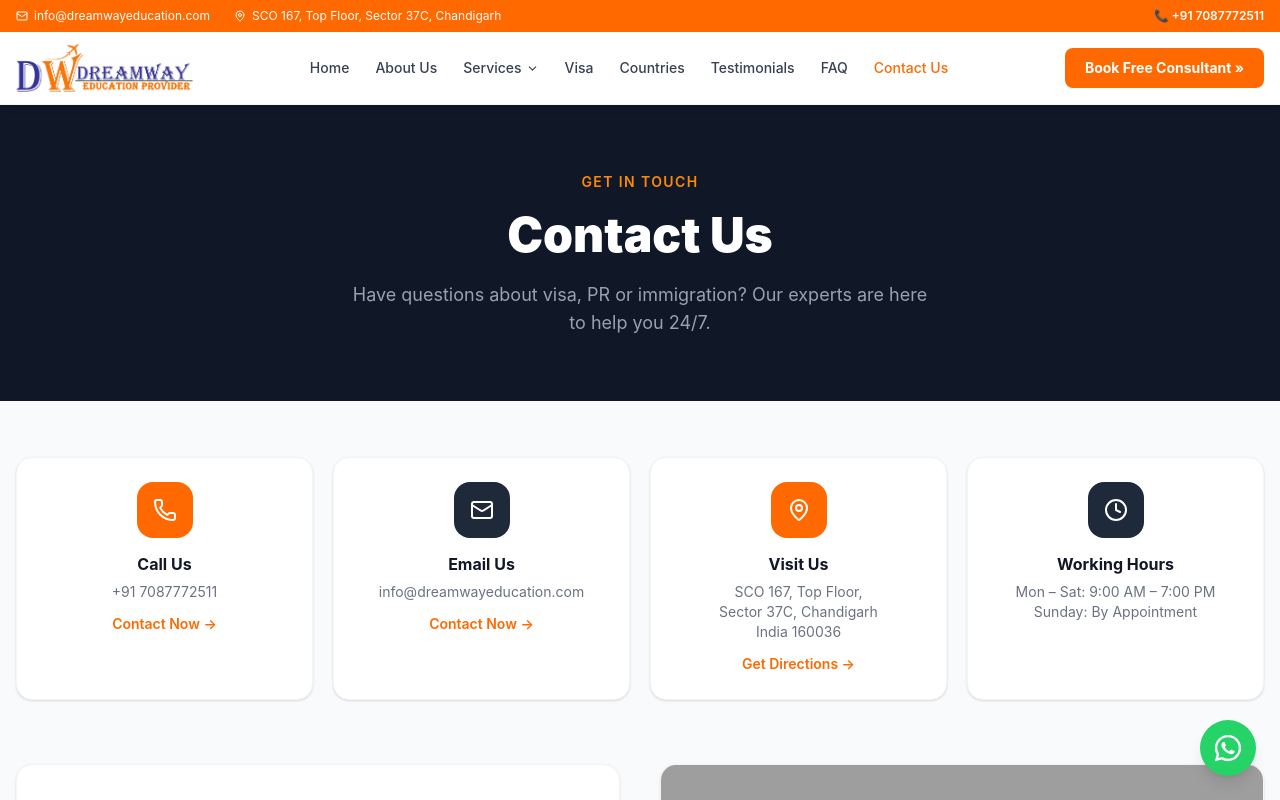
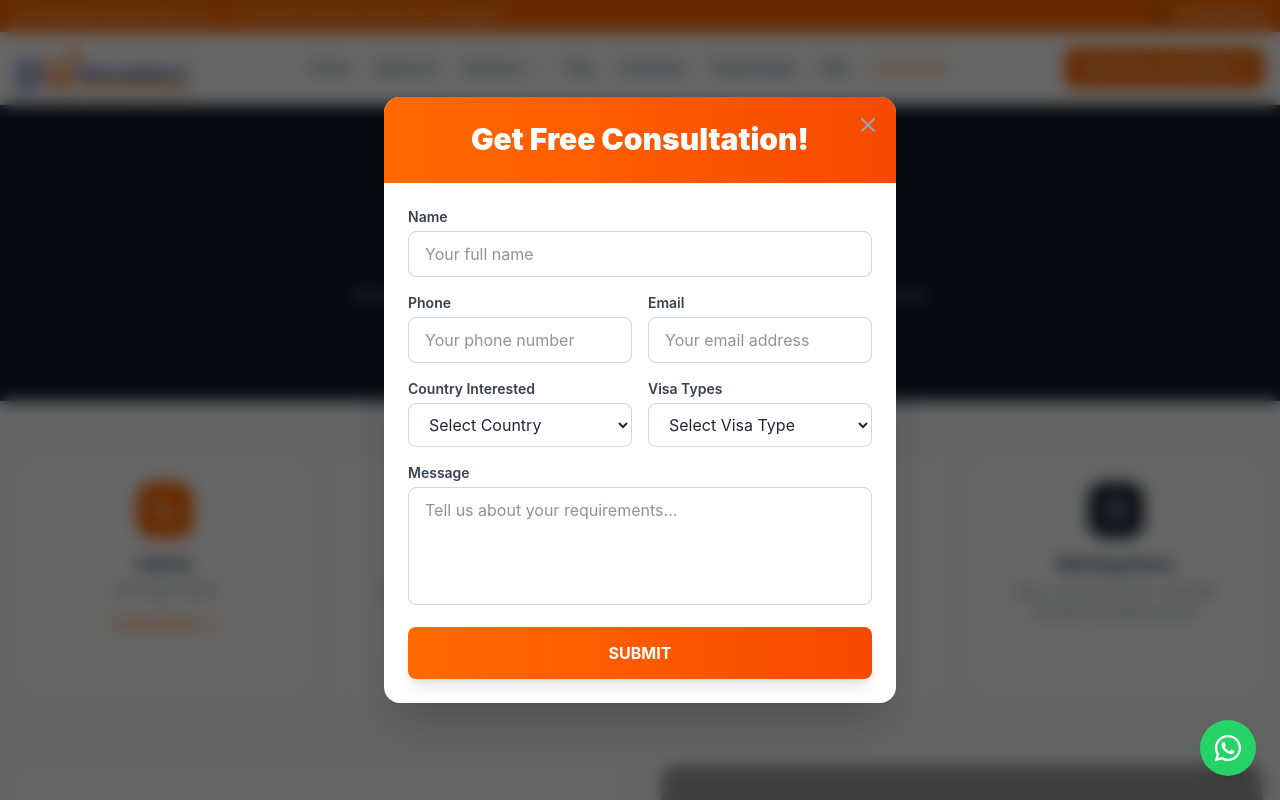
Before and after one commit to SocialThekaAccess/Dreamwayeducation, a React (Vite) app: page /contact in a window 1280 px wide. Shown: the top 800 px of the page. Built offline with nearby package versions, Linux system fonts and the light colour scheme; grey boxes are pictures that could not be loaded.

Commit message:
Auto-open consultation popup after 4 seconds on any page load

```diff
--- a/src/components/layout/Navbar.jsx
+++ b/src/components/layout/Navbar.jsx
@@ -1,4 +1,4 @@
-import { useState } from "react";
+import { useState, useEffect } from "react";
 import { Link, NavLink } from "react-router-dom";
 import { Menu, X, ChevronDown, Mail, MapPin } from "lucide-react";
 import logo from "../../assets/images/DreamWaylogo.webp";
@@ -31,6 +31,15 @@ export default function Navbar() {
   const [mobileOpen, setMobileOpen] = useState(false);
   const [openDropdown, setOpenDropdown] = useState(null);
   const [isModalOpen, setIsModalOpen] = useState(false);
+
+  // Auto-open modal after 4 seconds on page load
+  useEffect(() => {
+    const timer = setTimeout(() => {
+      setIsModalOpen(true);
+    }, 4000); // 4 seconds
+
+    return () => clearTimeout(timer);
+  }, []);
 
   return (
     <header className="sticky top-0 z-50">
@@ -101,12 +110,12 @@ export default function Navbar() {
           </ul>
 
           {/* CTA */}
-          <button
-            onClick={() => setIsModalOpen(true)}
+          <Link
+            to="/contact"
             className="hidden lg:flex items-center gap-2 bg-orange-500 hover:bg-orange-600 text-white font-bold text-sm px-5 py-2.5 rounded-lg transition-colors"
           >
             Book Free Consultant »
-          </button>
+          </Link>
 
           {/* Mobile hamburger */}
           <button
@@ -149,20 +158,18 @@ export default function Navbar() {
                 )}
               </div>
             ))}
-            <button
-              onClick={() => {
-                setIsModalOpen(true);
-                setMobileOpen(false);
-              }}
+            <Link
+              to="/contact"
+              onClick={() => setMobileOpen(false)}
               className="btn-primary block text-center mt-4 text-sm justify-center w-full"
             >
               Book Free Consultant
-            </button>
+            </Link>
           </div>
         )}
       </nav>
 
-      {/* Contact Form Modal */}
+      {/* Contact Form Modal - Auto opens after 4 seconds */}
       <ContactFormModal isOpen={isModalOpen} onClose={() => setIsModalOpen(false)} />
     </header>
   );
```
